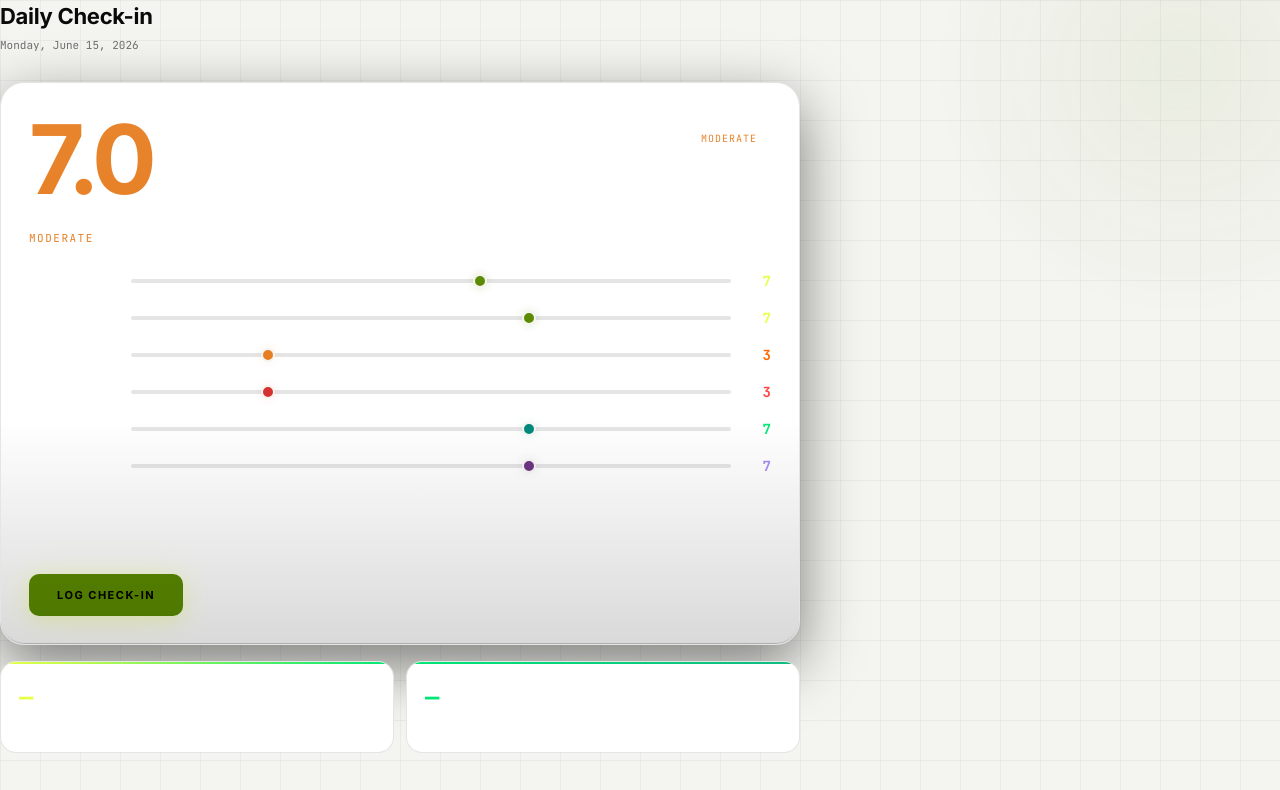
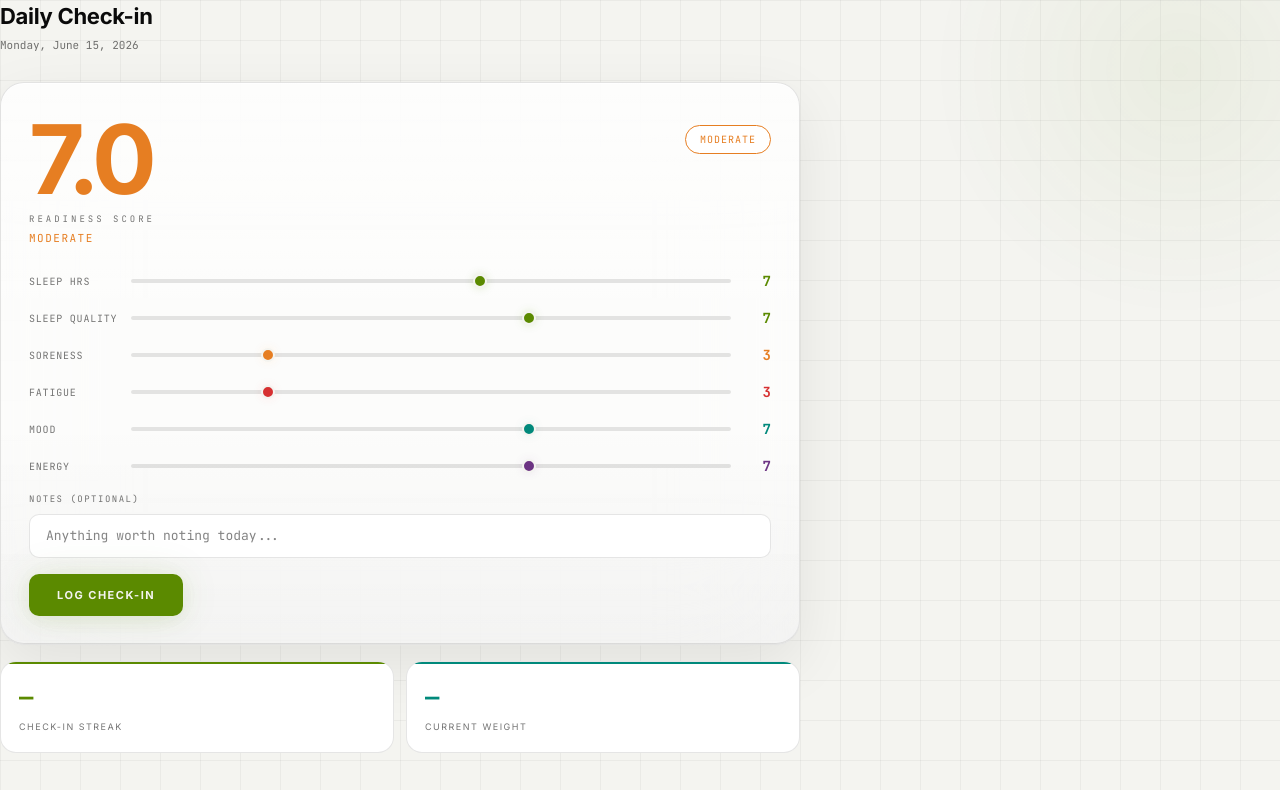
Before and after one commit to Dey70/observer-os-web, a Next.js app: page /checkin in a window 1280 px wide. Shown: the top 790 px of the page. Built offline with nearby package versions, Linux system fonts and the light colour scheme.

Commit message:
fix(theme): refactor UI components to use dynamic CSS variables for light mode

```diff
--- a/src/app/(app)/checkin/page.tsx
+++ b/src/app/(app)/checkin/page.tsx
@@ -11,7 +11,7 @@ const SLIDERS = [
     label: "Sleep Quality",
     min: 1,
     max: 10,
-    color: "#E8FF47",
+    color: "var(--accent)",
     dataColor: "yellow",
   },
   {
@@ -19,7 +19,7 @@ const SLIDERS = [
     label: "Soreness",
     min: 1,
     max: 10,
-    color: "#FF6600",
+    color: "var(--yellow)", // Was orange, maps to your var(--yellow)
     dataColor: "orange",
   },
   {
@@ -27,7 +27,7 @@ const SLIDERS = [
     label: "Fatigue",
     min: 1,
     max: 10,
-    color: "#FF4444",
+    color: "var(--red)",
     dataColor: "red",
   },
   {
@@ -35,7 +35,7 @@ const SLIDERS = [
     label: "Mood",
     min: 1,
     max: 10,
-    color: "#00E676",
+    color: "var(--green)",
     dataColor: "green",
   },
   {
@@ -43,7 +43,7 @@ const SLIDERS = [
     label: "Energy",
     min: 1,
     max: 10,
-    color: "#A78BFA",
+    color: "var(--purple)",
     dataColor: "purple",
   },
 ] as const;
@@ -81,6 +81,11 @@ export default function CheckinPage() {
     vals.mood,
     vals.energy,
   );
+
+  // Note: Your calcReadiness likely returns hex codes (#E8FF47).
+  // If it does, you'll want to update that utility function to return CSS variables too
+  // (e.g., 'var(--accent)') so it changes based on theme!
+
   const todayLabel = new Date().toLocaleDateString("en-US", {
     weekday: "long",
     year: "numeric",
@@ -216,34 +221,16 @@ export default function CheckinPage() {
           padding: 28,
           marginBottom: 16,
           overflow: "hidden",
-          background: "var(--surface)",
+          background: "var(--glass-bg)",
           border: "1px solid var(--border)",
           backdropFilter: "blur(60px)",
           WebkitBackdropFilter: "blur(60px)",
           boxShadow:
-            "inset 0 1px 0 rgba(255,255,255,0.12), inset 0 -1px 0 rgba(0,0,0,0.2), 0 20px 60px rgba(0,0,0,0.5)",
+            "inset 0 1px 0 var(--glass-highlight), inset 0 -1px 0 rgba(0,0,0,0.1), 0 20px 60px var(--glass-shadow)",
         }}
       >
-        <div
-          style={{
-            position: "absolute",
-            inset: 0,
-            borderRadius: 24,
-            background:
-              "linear-gradient(180deg, rgba(255,255,255,0.06) 0%, transparent 40%)",
-            pointerEvents: "none",
-          }}
-        />
-        <div
-          style={{
-            position: "absolute",
-            inset: 0,
-            borderRadius: 24,
-            background:
-              "linear-gradient(0deg, rgba(0,0,0,0.15) 0%, transparent 40%)",
-            pointerEvents: "none",
-          }}
-        />
+        <div className="glass-layer glass-layer-top" />
+        <div className="glass-layer glass-layer-bottom" />
         <div
           style={{
             position: "absolute",
@@ -252,21 +239,8 @@ export default function CheckinPage() {
             right: "15%",
             height: 1,
             background:
-              "linear-gradient(90deg, transparent, rgba(255,255,255,0.35), transparent)",
+              "linear-gradient(90deg, transparent, var(--glass-highlight), transparent)",
             pointerEvents: "none",
-          }}
-        />
-        <div
-          style={{
-            position: "absolute",
-            width: 320,
-            height: 320,
-            borderRadius: "50%",
-            background: `radial-gradient(circle, ${readiness.color}20 0%, transparent 70%)`,
-            top: -120,
-            right: -80,
-            pointerEvents: "none",
-            transition: "background 0.5s",
           }}
         />
 
@@ -279,6 +253,8 @@ export default function CheckinPage() {
             marginBottom: 24,
             flexWrap: "wrap",
             gap: 12,
+            position: "relative",
+            zIndex: 10,
           }}
         >
           <div>
@@ -292,7 +268,7 @@ export default function CheckinPage() {
                   color: readiness.color,
                   lineHeight: 1,
                   letterSpacing: "-5px",
-                  textShadow: `0 0 60px ${readiness.color}50, 0 0 120px ${readiness.color}25`,
+                  textShadow: `0 0 60px ${readiness.color}50`,
                   animation: "scoreIn 0.5s cubic-bezier(0.34,1.56,0.64,1)",
                   transition: "color 0.3s",
                 }}
@@ -303,7 +279,7 @@ export default function CheckinPage() {
             <div
               style={{
                 fontSize: 9,
-                color: "rgba(255,255,255,0.35)",
+                color: "var(--text-muted)",
                 letterSpacing: "3px",
                 textTransform: "uppercase",
                 marginTop: 6,
@@ -329,8 +305,8 @@ export default function CheckinPage() {
               padding: "6px 14px",
               borderRadius: 99,
               marginTop: 14,
-              background: `${readiness.color}15`,
-              border: `1px solid ${readiness.color}35`,
+              background: `var(--surface)`,
+              border: `1px solid ${readiness.color}`,
               fontFamily: "var(--mono)",
               fontSize: 10,
               color: readiness.color,
@@ -349,12 +325,14 @@ export default function CheckinPage() {
             alignItems: "center",
             gap: 12,
             marginBottom: 16,
+            position: "relative",
+            zIndex: 10,
           }}
         >
           <span
             style={{
               fontSize: 10,
-              color: "rgba(255,255,255,0.55)",
+              color: "var(--text-muted)",
               width: 90,
               minWidth: 90,
               textTransform: "uppercase",
@@ -382,7 +360,7 @@ export default function CheckinPage() {
               fontWeight: 700,
               width: 28,
               textAlign: "right",
-              color: "#E8FF47",
+              color: "var(--accent)",
               flexShrink: 0,
             }}
           >
@@ -399,12 +377,14 @@ export default function CheckinPage() {
               alignItems: "center",
               gap: 12,
               marginBottom: 16,
+              position: "relative",
+              zIndex: 10,
             }}
           >
             <span
               style={{
                 fontSize: 10,
-                color: "rgba(255,255,255,0.55)",
+                color: "var(--text-muted)",
                 width: 90,
                 minWidth: 90,
                 textTransform: "uppercase",
@@ -446,12 +426,19 @@ export default function CheckinPage() {
         ))}
 
         {/* Notes */}
-        <div style={{ marginBottom: 16, marginTop: 8 }}>
+        <div
+          style={{
+            marginBottom: 16,
+            marginTop: 8,
+            position: "relative",
+            zIndex: 10,
+          }}
+        >
           <label
             style={{
               display: "block",
               fontSize: 9,
-              color: "rgba(255,255,255,0.35)",
+              color: "var(--text-muted)",
               letterSpacing: "1.5px",
               textTransform: "uppercase",
               marginBottom: 8,
@@ -468,10 +455,10 @@ export default function CheckinPage() {
             style={{
               width: "100%",
               padding: "11px 16px",
-              background: "rgba(255,255,255,0.05)",
-              border: "1px solid rgba(255,255,255,0.12)",
+              background: "var(--surface)",
+              border: "1px solid var(--border)",
               borderRadius: 10,
-              color: "rgba(255,255,255,0.8)",
+              color: "var(--text)",
               outline: "none",
               fontFamily: "var(--mono)",
               fontSize: 13,
@@ -487,6 +474,8 @@ export default function CheckinPage() {
             alignItems: "center",
             gap: 16,
             flexWrap: "wrap",
+            position: "relative",
+            zIndex: 10,
           }}
         >
           <button
@@ -496,7 +485,7 @@ export default function CheckinPage() {
               padding: "13px 28px",
               borderRadius: 10,
               background: "var(--accent)",
-              color: "#000",
+              color: "var(--bg)",
               fontSize: 11,
               fontWeight: 700,
               letterSpacing: "1.5px",
@@ -505,7 +494,7 @@ export default function CheckinPage() {
               cursor: saving ? "not-allowed" : "pointer",
               opacity: saving ? 0.6 : 1,
               boxShadow:
-                "0 4px 20px rgba(232,255,71,0.3), 0 0 40px rgba(232,255,71,0.1)",
+                "0 4px 20px var(--accent-dim), 0 0 40px var(--accent-dim)",
               transition: "all 0.2s",
               fontFamily: "var(--sans)",
             }}
@@ -558,7 +547,7 @@ export default function CheckinPage() {
               left: 0,
               right: 0,
               height: 2,
-              background: "linear-gradient(90deg,#E8FF47,#00E676)",
+              background: "var(--accent)",
               borderRadius: "16px 16px 0 0",
             }}
           />
@@ -567,7 +556,7 @@ export default function CheckinPage() {
               fontFamily: "var(--mono)",
               fontSize: 24,
               fontWeight: 700,
-              color: "#E8FF47",
+              color: "var(--accent)",
               marginBottom: 4,
             }}
           >
@@ -576,7 +565,7 @@ export default function CheckinPage() {
           <div
             style={{
               fontSize: 9,
-              color: "rgba(255,255,255,0.4)",
+              color: "var(--text-muted)",
               letterSpacing: "1.5px",
               textTransform: "uppercase",
             }}
@@ -602,7 +591,7 @@ export default function CheckinPage() {
               left: 0,
               right: 0,
               height: 2,
-              background: "linear-gradient(90deg,#00E676,#10B981)",
+              background: "var(--green)",
               borderRadius: "16px 16px 0 0",
             }}
           />
@@ -611,7 +600,7 @@ export default function CheckinPage() {
               fontFamily: "var(--mono)",
               fontSize: 24,
               fontWeight: 700,
-              color: "#00E676",
+              color: "var(--green)",
               marginBottom: 4,
             }}
           >
@@ -620,7 +609,7 @@ export default function CheckinPage() {
           <div
             style={{
               fontSize: 9,
-              color: "rgba(255,255,255,0.4)",
+              color: "var(--text-muted)",
               letterSpacing: "1.5px",
               textTransform: "uppercase",
             }}
@@ -649,7 +638,7 @@ export default function CheckinPage() {
               ))}
             </div>
           ) : (
-            nudge
+            <span style={{ color: "var(--text)" }}>{nudge}</span>
           )}
         </NudgeCard>
       )}
--- a/src/components/ui/index.tsx
+++ b/src/components/ui/index.tsx
@@ -20,9 +20,7 @@ export function Card({
       className={glass ? "glass" : ""}
       style={{
         background: glass ? undefined : "var(--surface)",
-        border: glass
-          ? undefined
-          : `1px solid ${accent ?? "rgba(255,255,255,0.1)"}`,
+        border: glass ? undefined : `1px solid ${accent ?? "var(--border)"}`,
         borderRadius: "var(--radius-xl)",
         padding: 24,
         marginBottom: 16,
@@ -137,7 +135,7 @@ export function StatCard({
         position: "relative",
         overflow: "hidden",
         backdropFilter: "blur(20px)",
-        boxShadow: "inset 0 1px 0 rgba(255,255,255,0.07)",
+        boxShadow: "inset 0 1px 0 var(--glass-highlight)",
         transition: "transform 0.15s, border-color 0.15s",
       }}
       onMouseOver={(e) =>
@@ -277,20 +275,19 @@ export function Button({
   const styles: Record<string, CSSProperties> = {
     primary: {
       background: "var(--accent)",
-      color: "#000",
+      color: "var(--bg)",
       fontWeight: 700,
-      boxShadow:
-        "0 4px 20px rgba(232,255,71,0.25), 0 0 40px rgba(232,255,71,0.1)",
+      boxShadow: "0 4px 20px var(--accent-glow), 0 0 40px var(--accent-dim)",
     },
     secondary: {
-      background: "rgba(255,255,255,0.06)",
-      color: "rgba(255,255,255,0.7)",
-      border: "1px solid rgba(255,255,255,0.1)",
+      background: "var(--surface2)",
+      color: "var(--text-muted)",
+      border: "1px solid var(--border)",
     },
     danger: {
-      background: "rgba(255,68,68,0.1)",
+      background: "var(--red-dim)",
       color: "var(--red)",
-      border: "1px solid rgba(255,68,68,0.25)",
+      border: "1px solid var(--red-dim)",
     },
   };
   return (
@@ -332,11 +329,11 @@ export function Chip({
       onClick={onClick}
       style={{
         padding: "6px 14px",
-        border: `1px solid ${active ? "var(--accent)" : "rgba(255,255,255,0.1)"}`,
+        border: `1px solid ${active ? "var(--accent)" : "var(--border)"}`,
         borderRadius: "var(--radius-sm)",
         fontSize: 11,
-        color: active ? "var(--accent)" : "rgba(255,255,255,0.5)",
-        background: active ? "rgba(232,255,71,0.08)" : "rgba(255,255,255,0.03)",
+        color: active ? "var(--accent)" : "var(--text-muted)",
+        background: active ? "var(--accent-dim)" : "var(--surface2)",
         cursor: "pointer",
         letterSpacing: "0.5px",
         transition: "all 0.15s",
@@ -351,22 +348,22 @@ const effortColors = {
   easy: {
     border: "var(--green)",
     color: "var(--green)",
-    bg: "rgba(0,230,118,0.08)",
+    bg: "var(--green-dim)",
   },
   medium: {
     border: "var(--yellow)",
     color: "var(--yellow)",
-    bg: "rgba(255,184,0,0.08)",
+    bg: "var(--yellow-dim)",
   },
   hard: {
     border: "var(--accent)",
     color: "var(--accent)",
-    bg: "rgba(232,255,71,0.08)",
+    bg: "var(--accent-dim)",
   },
   vhard: {
     border: "var(--red)",
     color: "var(--red)",
-    bg: "rgba(255,68,68,0.08)",
+    bg: "var(--red-dim)",
   },
 };
 
@@ -387,12 +384,12 @@ export function EffortButton({
       onClick={onClick}
       style={{
         padding: "9px 18px",
-        border: `1px solid ${selected ? c.border : "rgba(255,255,255,0.1)"}`,
+        border: `1px solid ${selected ? c.border : "var(--border)"}`,
         borderRadius: "var(--radius-sm)",
         fontSize: 11,
         fontFamily: "var(--mono)",
-        color: selected ? c.color : "rgba(255,255,255,0.45)",
-        background: selected ? c.bg : "rgba(255,255,255,0.03)",
+        color: selected ? c.color : "var(--text-muted)",
+        background: selected ? c.bg : "var(--surface2)",
         cursor: "pointer",
         transition: "all 0.15s",
         letterSpacing: "0.5px",
@@ -430,7 +427,7 @@ export function BarChart({
             transform: "translateX(-50%)",
             background: "var(--surface2)",
             backdropFilter: "blur(20px)",
-            border: "1px solid rgba(255,255,255,0.12)",
+            border: "1px solid var(--border)",
             borderRadius: "var(--radius-sm)",
             padding: "4px 12px",
             fontFamily: "var(--mono)",
@@ -477,7 +474,7 @@ export function BarChart({
                   width: "100%",
                   height: `${Math.max(2, (d.value / max) * 100)}%`,
                   background:
-                    tooltip?.index === i ? "rgba(255,255,255,0.8)" : color,
+                    tooltip?.index === i ? "var(--glass-highlight)" : color,
                   borderRadius: "4px 4px 0 0",
                   opacity: tooltip?.index === i ? 1 : 0.75,
                   transition: "all 0.15s",
@@ -508,7 +505,7 @@ export function Spinner({ size = 14 }: { size?: number }) {
       style={{
         width: size,
         height: size,
-        border: `2px solid rgba(255,255,255,0.1)`,
+        border: `2px solid var(--border)`,
         borderTopColor: "var(--accent)",
         borderRadius: "50%",
         animation: "spin 0.6s linear infinite",
@@ -558,8 +555,8 @@ export function SkeletonGrid({ cols = 4 }: { cols?: number }) {
         <div
           key={i}
           style={{
-            background: "rgba(255,255,255,0.04)",
-            border: "1px solid rgba(255,255,255,0.1)",
+            background: "var(--surface2)",
+            border: "1px solid var(--border)",
             borderRadius: "var(--radius-md)",
             padding: 16,
           }}
@@ -608,8 +605,8 @@ export function Badge({
         gap: 5,
         padding: "5px 12px",
         borderRadius: 99,
-        border: `1px solid ${color}30`,
-        background: `${color}12`,
+        border: `1px solid ${color}`,
+        background: `var(--surface2)`,
         fontFamily: "var(--mono)",
         fontSize: 10,
         color,
@@ -638,7 +635,7 @@ export function TypingDots() {
           style={{
             width: 5,
             height: 5,
-            background: "rgba(255,255,255,0.4)",
+            background: "var(--text-muted)",
             borderRadius: "50%",
             animation: `bounce 1s ${delay}ms infinite`,
           }}
@@ -657,7 +654,7 @@ export function NudgeCard({ children }: { children: ReactNode }) {
         borderRadius: "var(--radius-md)",
         padding: "16px 18px",
         backdropFilter: "blur(20px)",
-        boxShadow: "inset 0 1px 0 rgba(232,255,71,0.08)",
+        boxShadow: "inset 0 1px 0 var(--accent-dim)",
       }}
     >
       <div
@@ -673,7 +670,7 @@ export function NudgeCard({ children }: { children: ReactNode }) {
             width: 20,
             height: 20,
             borderRadius: 6,
-            background: "rgba(232,255,71,0.12)",
+            background: "var(--accent-dim)",
             display: "flex",
             alignItems: "center",
             justifyContent: "center",
@@ -685,7 +682,7 @@ export function NudgeCard({ children }: { children: ReactNode }) {
             height="11"
             viewBox="0 0 24 24"
             fill="none"
-            stroke="#E8FF47"
+            stroke="var(--accent)"
             strokeWidth="2.5"
             strokeLinecap="round"
           >
@@ -710,7 +707,7 @@ export function NudgeCard({ children }: { children: ReactNode }) {
         style={{
           fontFamily: "var(--soft)",
           fontSize: 13,
-          color: "rgba(255,255,255,0.6)",
+          color: "var(--text-secondary)",
           lineHeight: 1.7,
           fontWeight: 300,
         }}
```
Also changed, not shown: src/components/layout/AppShell.tsx (+57 -79 lines).
